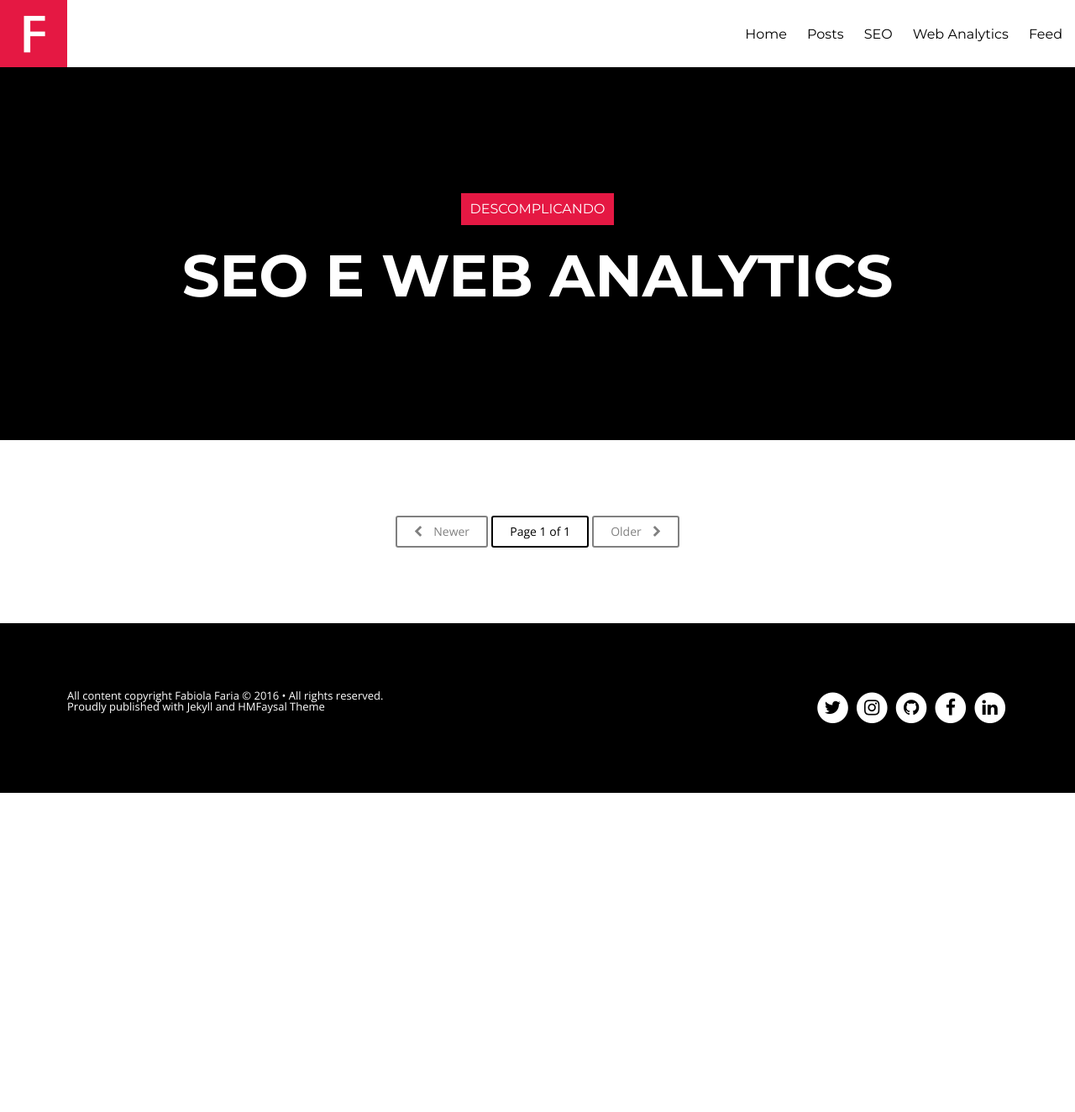
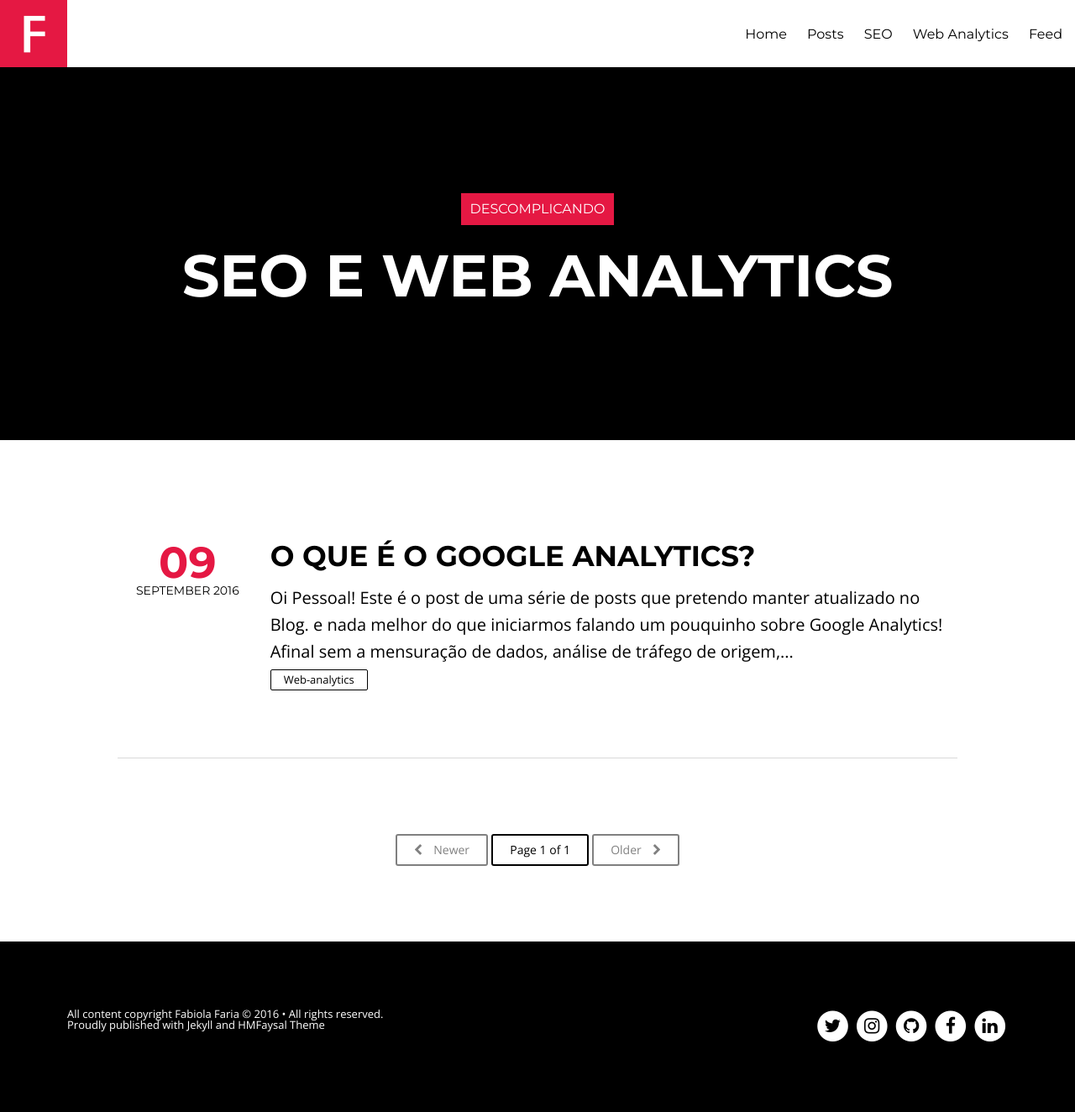
Before and after one commit to seoanalytics/seoanalytics.github.io, a Jekyll site: the page built from index.html, in a window 1280 px wide. Shown: the whole page at 84% size. Built offline with Jekyll 4.4.1, drawn with Linux system fonts in a browser that asks for light colours; nearby versions of some CDN libraries; the list of posts is cut into pages by our own code; before the commit the page ends 944 px from its top, so only the background shows below that; some of the changed lines change nothing that is shown.

Commit message:
post google analytics #3

```diff
--- a/_posts/2016-09-09-google-analytics.md
+++ b/_posts/2016-09-09-google-analytics.md
@@ -6,50 +6,20 @@
 tags: [Web Analytics]
 imagefeature: cover9.jpg
 share: true
-published: false
 ---
 
-Oi Pessoal! Este é meu primeiro post de uma série de posts que pretendo manter atualizado no Blog e nada melhor do que iniciarmos falando um pouquinho sobre Google Analytics! Afinal sem a mensuração de dados, análise de tráfego de origem, análise de conversão e sem metas definidas através de ferramentas de Web Analytics não conseguimos acompanhar os resultados de nossas ações de marketing digital: Social, Adwords, Email, Conteúdo, e por suposto, SEO.
+Oi Pessoal! Este é o post de uma série de posts que pretendo manter atualizado no Blog. e nada melhor do que iniciarmos falando um pouquinho sobre <b>Google Analytics</b>! Afinal sem a mensuração de dados, análise de tráfego de origem, análise de conversão e sem metas definidas através de ferramentas de Web Analytics não conseguimos acompanhar os resultados de nossas ações de marketing digital: Social, Adwords, Email, Conteúdo, e por suposto, SEO.
 
-## O que é o Google Analytics?
+## Então vamos falar de Web Analytics
 
-![Laptop]({{ site.url }}/images/cover3.jpg)
+Segundo Avinash Kaushik Web Analytics é:
 
-This is a sample post with a large feature image up top and tons of text. You can set post image covers by using only Kramdown narkdown, just place something like this: `![cover-image](http://path-to-your-image.jpg)`
+A análise de dados qualitativos e quantitativos dos seus negócios e da concorrência a fim de conseguir uma melhoria contínua da experiência online dos seus clientes e dos clientes em potencial, o que se traduz nos seus resultados desejados (on-line e off-line).
 
-Odio ad blue bottle vinyl, 90's narwhal commodo bitters pour-over nostrud. Ugh est hashtag in, fingerstache adipisicing laboris esse Pinterest shabby chic Portland. Shoreditch bicycle rights anim, flexitarian laboris put a bird on it vinyl cupidatat narwhal. Hashtag artisan skateboard, flannel Bushwick nesciunt salvia aute fixie do plaid post-ironic dolor McSweeney's. Cliche pour-over chambray nulla four loko skateboard sapiente hashtag.
+Em outras palavras, podemos dizer criar estratégias sólidas de Marketing Digital depende diretamente da análise de dados do seu negócio, pois o monitoramento de informações referentes às estatísticas de seu site possibilita o levantamento de possíveis ações de melhorias e otimizações.
 
-Vero laborum commodo occupy. Semiotics voluptate mumblecore pug. Cosby sweater ullamco quinoa ennui assumenda, sapiente occupy delectus lo-fi. Ea fashion axe Marfa cillum aliquip. Retro Bushwick keytar cliche. Before they sold out sustainable gastropub Marfa readymade, ethical Williamsburg skateboard brunch qui consectetur gentrify semiotics. Mustache cillum irony, fingerstache magna pour-over keffiyeh tousled selfies.
+Diversas ferramentas estão disponíveis no mercado para o monitoramento de dados, mas o Google Analytics ainda é a ferramenta mais utilizada em toda a internet.
 
-## Cupidatat 90's lo-fi authentic try-hard
+![Fatia de Mercado do Google Analytics]({{ site.url }}/images/fatia-mercado-google-analytics.png)
 
-In pug Portland incididunt mlkshk put a bird on it vinyl quinoa. Terry Richardson shabby chic +1, scenester Tonx excepteur tempor fugiat voluptate fingerstache aliquip nisi next level. Farm-to-table hashtag Truffaut, Odd Future ex meggings gentrify single-origin coffee try-hard 90's.
-
-* Sartorial hoodie
-* Labore viral forage
-* Tote bag selvage
-* DIY exercitation et id ugh tumblr church-key
-
-Incididunt umami sriracha, ethical fugiat VHS ex assumenda yr irure direct trade. Marfa Truffaut bicycle rights, kitsch placeat Etsy kogi asymmetrical. Beard locavore flexitarian, kitsch photo booth hoodie plaid ethical readymade leggings yr.
-
-Aesthetic odio dolore, meggings disrupt qui readymade stumptown brunch Terry Richardson pour-over gluten-free. Banksy american apparel in selfies, biodiesel flexitarian organic meh wolf quinoa gentrify banjo kogi. Readymade tofu ex, scenester dolor umami fingerstache occaecat fashion axe Carles jean shorts minim. Keffiyeh fashion axe nisi Godard mlkshk dolore. Lomo you probably haven't heard of them eu non, Odd Future Truffaut pug keytar meggings McSweeney's Pinterest cred. Etsy literally aute esse, eu bicycle rights qui meggings fanny pack. Gentrify leggings pug flannel duis.
-
-## Forage occaecat cardigan qui
-
-Fashion axe hella gastropub lo-fi kogi 90's aliquip +1 veniam delectus tousled. Cred sriracha locavore gastropub kale chips, iPhone mollit sartorial. Anim dolore 8-bit, pork belly dolor photo booth aute flannel small batch. Dolor disrupt ennui, tattooed whatever salvia Banksy sartorial roof party selfies raw denim sint meh pour-over. Ennui eu cardigan sint, gentrify iPhone cornhole.
-
-> Whatever velit occaecat quis deserunt gastropub, leggings elit tousled roof party 3 wolf moon kogi pug blue bottle ea. Fashion axe shabby chic Austin quinoa pickled laborum bitters next level, disrupt deep v accusamus non fingerstache.
-
-Tote bag asymmetrical elit sunt. Occaecat authentic Marfa, hella McSweeney's next level irure veniam master cleanse. Sed hoodie letterpress artisan wolf leggings, 3 wolf moon commodo ullamco. Anim occupy ea labore Terry Richardson. Tofu ex master cleanse in whatever pitchfork banh mi, occupy fugiat fanny pack Austin authentic. Magna fugiat 3 wolf moon, labore McSweeney's sustainable vero consectetur. Gluten-free disrupt enim, aesthetic fugiat jean shorts trust fund keffiyeh magna try-hard.
-
-## Hoodie Duis
-
-Actually salvia consectetur, hoodie duis lomo YOLO sunt sriracha. Aute pop-up brunch farm-to-table odio, salvia irure occaecat. Sriracha small batch literally skateboard. Echo Park nihil hoodie, aliquip forage artisan laboris. Trust fund reprehenderit nulla locavore. Stumptown raw denim kitsch, keffiyeh nulla twee dreamcatcher fanny pack ullamco 90's pop-up est culpa farm-to-table. Selfies 8-bit do pug odio.
-
-### Thundercats Ho!
-
-Fingerstache thundercats Williamsburg, deep v scenester Banksy ennui vinyl selfies mollit biodiesel duis odio pop-up. Banksy 3 wolf moon try-hard, sapiente enim stumptown deep v ad letterpress. Squid beard brunch, exercitation raw denim yr sint direct trade. Raw denim narwhal id, flannel DIY McSweeney's seitan. Letterpress artisan bespoke accusamus, meggings laboris consequat Truffaut qui in seitan. Sustainable cornhole Schlitz, twee Cosby sweater banh mi deep v forage letterpress flannel whatever keffiyeh. Sartorial cred irure, semiotics ethical sed blue bottle nihil letterpress.
-
-Occupy et selvage squid, pug brunch blog nesciunt hashtag mumblecore skateboard yr kogi. Ugh small batch swag four loko. Fap post-ironic qui tote bag farm-to-table american apparel scenester keffiyeh vero, swag non pour-over gentrify authentic pitchfork. Schlitz scenester lo-fi voluptate, tote bag irony bicycle rights pariatur vero Vice freegan wayfarers exercitation nisi shoreditch. Chambray tofu vero sed. Street art swag literally leggings, Cosby sweater mixtape PBR lomo Banksy non in pitchfork ennui McSweeney's selfies. Odd Future Banksy non authentic.
-
-Aliquip enim artisan dolor post-ironic. Pug tote bag Marfa, deserunt pour-over Portland wolf eu odio intelligentsia american apparel ugh ea. Sunt viral et, 3 wolf moon gastropub pug id. Id fashion axe est typewriter, mlkshk Portland art party aute brunch. Sint pork belly Cosby sweater, deep v mumblecore kitsch american apparel. Try-hard direct trade tumblr sint skateboard. Adipisicing bitters excepteur biodiesel, pickled gastropub aute veniam.
+Pensando nessa grande representatividade do Mercado do Google Analytics (82%) entendemos parte da importância da utilização dessa ferramenta. Se você está se perguntando "o que ela tem de tão especial e porque realmente eu deveria utilizá-la em meu site?", você já está entendendo o mundo de analytics, a dúvida, a pergunta ou o questionamento e vamos falar nisso agora!
```
